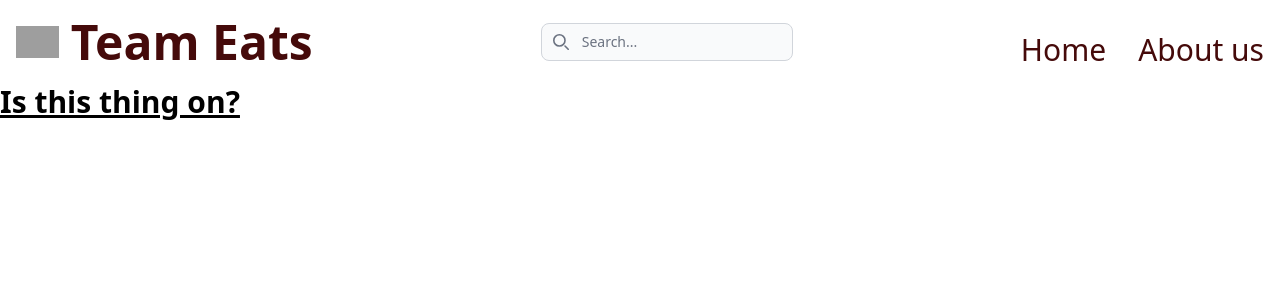
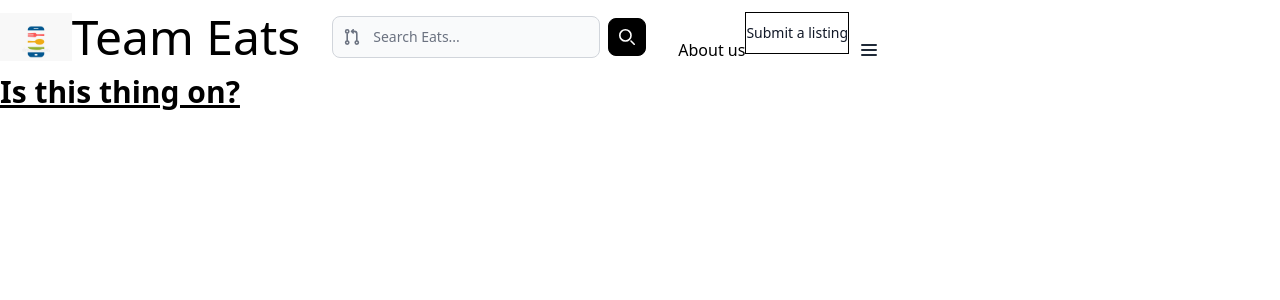
Before and after one commit to team-eats/team-eats, a Next.js app in the folder frontend/: page / in a window 1280 px wide. Shown: the top 300 px of the page. Built offline with nearby package versions, Linux system fonts and the light colour scheme; grey boxes are pictures that could not be loaded.

Commit message:
added icon images

```diff
--- a/frontend/src/app/components/Navigation.tsx
+++ b/frontend/src/app/components/Navigation.tsx
@@ -1,79 +1,141 @@
+import {Dropdown} from "flowbite-react";
+
+
 export function Navigation() {
     return (
 
         <>
 
 
-            <nav className="text-red-950 dark:text-yellow-300">
-                <div className="max-w-screen-xl flex flex-wrap items-center justify-between mx-auto p-4">
-                    <a href="/" className="flex items-center space-x-3 rtl:space-x-reverse">
-                        <img src="https://flowbite.com/docs/images/logo.svg" className="h-8" alt="Flowbite Logo"/>
-                        <span
-                            className="self-center text-5xl font-semibold dark:text-yellow-400">Team Eats</span>
-                    </a>
-                    <div className="">
-                        <button type="button" data-collapse-toggle="navbar-search" aria-controls="navbar-search"
-                                aria-expanded="false"
-                                className="md:hidden text-gray-500 dark:text-gray-400 hover:bg-gray-100 dark:hover:bg-gray-700 focus:outline-none focus:ring-4 focus:ring-gray-200 dark:focus:ring-gray-700 rounded-lg text-sm p-2.5 me-1">
-                            <svg className="w-5 h-5" aria-hidden="true" xmlns="http://www.w3.org/2000/svg" fill="none"
+            {/*<nav className="text-red-950 dark:text-yellow-300">*/}
+            {/*    <div className="max-w-screen-xl flex flex-wrap items-center justify-between mx-auto p-4">*/}
+            {/*        <a href="/" className="flex items-center space-x-3 rtl:space-x-reverse">*/}
+            {/*            <img src="https://flowbite.com/docs/images/logo.svg" className="h-8" alt="Flowbite Logo"/>*/}
+            {/*            <span*/}
+            {/*                className="self-center text-5xl font-semibold dark:text-yellow-400">Team Eats</span>*/}
+            {/*        </a>*/}
+            {/*        <div className="">*/}
+            {/*            <button type="button" data-collapse-toggle="navbar-search" aria-controls="navbar-search"*/}
+            {/*                    aria-expanded="false"*/}
+            {/*                    className="md:hidden text-gray-500 dark:text-gray-400 hover:bg-gray-100 dark:hover:bg-gray-700 focus:outline-none focus:ring-4 focus:ring-gray-200 dark:focus:ring-gray-700 rounded-lg text-sm p-2.5 me-1">*/}
+            {/*                <svg className="w-5 h-5" aria-hidden="true" xmlns="http://www.w3.org/2000/svg" fill="none"*/}
+            {/*                     viewBox="0 0 20 20">*/}
+            {/*                    <path stroke="currentColor" strokeLinecap="round" strokeLinejoin="round"*/}
+            {/*                          strokeWidth="2" d="m19 19-4-4m0-7A7 7 0 1 1 1 8a7 7 0 0 1 14 0Z"/>*/}
+            {/*                </svg>*/}
+            {/*                <span className="sr-only">Search</span>*/}
+            {/*            </button>*/}
+            {/*            <div className="relative hidden md:block">*/}
+            {/*                <div className="absolute inset-y-0 start-0 flex items-center ps-3 pointer-events-none">*/}
+            {/*                    <svg className="w-4 h-4 text-gray-500 dark:text-gray-400" aria-hidden="true"*/}
+            {/*                         xmlns="http://www.w3.org/2000/svg" fill="none" viewBox="0 0 20 20">*/}
+            {/*                        <path stroke="currentColor" strokeLinecap="round" strokeLinejoin="round"*/}
+            {/*                              strokeWidth="2" d="m19 19-4-4m0-7A7 7 0 1 1 1 8a7 7 0 0 1 14 0Z"/>*/}
+            {/*                    </svg>*/}
+            {/*                    <span className="sr-only">Search icon</span>*/}
+            {/*                </div>*/}
+            {/*                <input type="text" id="search-navbar"*/}
+            {/*                       className="block w-full p-2 ps-10 text-sm text-gray-900 border border-gray-300 rounded-lg bg-gray-50 focus:ring-blue-500 focus:border-blue-500 dark:bg-gray-700 dark:border-gray-600 dark:placeholder-gray-400 dark:text-white dark:focus:ring-blue-500 dark:focus:border-blue-500"*/}
+            {/*                       placeholder="Search..."/>*/}
+            {/*            </div>*/}
+            {/*            <button data-collapse-toggle="navbar-search" type="button"*/}
+            {/*                    className="inline-flex items-center p-2 w-10 h-10 justify-center text-sm text-gray-500 rounded-lg md:hidden hover:bg-gray-100 focus:outline-none focus:ring-2 focus:ring-gray-200 dark:text-gray-400 dark:hover:bg-gray-700 dark:focus:ring-gray-600"*/}
+            {/*                    aria-controls="navbar-search" aria-expanded="false">*/}
+            {/*                <span className="sr-only">Open main menu</span>*/}
+            {/*                <svg className="w-5 h-5" aria-hidden="true" xmlns="http://www.w3.org/2000/svg" fill="none"*/}
+            {/*                     viewBox="0 0 17 14">*/}
+            {/*                    <path stroke="currentColor" strokeLinecap="round" strokeLinejoin="round"*/}
+            {/*                          strokeWidth="2" d="M1 1h15M1 7h15M1 13h15"/>*/}
+            {/*                </svg>*/}
+            {/*            </button>*/}
+            {/*        </div>*/}
+            {/*        <div className="items-center justify-between hidden w-full md:flex md:w-auto md:order-1"*/}
+            {/*             id="navbar-search">*/}
+            {/*            <div className="relative mt-3 md:hidden">*/}
+            {/*                <div className="absolute inset-y-0 start-0 flex items-center ps-3 pointer-events-none">*/}
+            {/*                    <svg className="w-4 h-4 text-gray-500 dark:text-gray-400" aria-hidden="true"*/}
+            {/*                         xmlns="http://www.w3.org/2000/svg" fill="none" viewBox="0 0 20 20">*/}
+            {/*                        <path stroke="currentColor" strokeLinecap="round" strokeLinejoin="round"*/}
+            {/*                              strokeWidth="2" d="m19 19-4-4m0-7A7 7 0 1 1 1 8a7 7 0 0 1 14 0Z"/>*/}
+            {/*                    </svg>*/}
+            {/*                </div>*/}
+            {/*                <input type="text" id="search-navbar"*/}
+            {/*                       className="block w-full p-2 ps-10 text-sm text-gray-900 border border-gray-300 rounded-lg bg-gray-50 focus:ring-blue-500 focus:border-blue-500 dark:bg-gray-700 dark:border-gray-600 dark:placeholder-gray-400 dark:text-white dark:focus:ring-blue-500 dark:focus:border-blue-500"*/}
+            {/*                       placeholder="Search..."/>*/}
+            {/*            </div>*/}
+            {/*            <ul className="flex flex-row p-4 md:p-0 mt-4 font-medium rounded-lg items-center md:space-x-8 rtl:space-x-reverse md:flex-row text-3xl lg:dark:bg-orange-600  md:dark:bg-orange-600 dark:bg-orange-600 ">*/}
+            {/*                <li>*/}
+            {/*                    <a href="#"*/}
+            {/*                       className="block px-3 rounded md:bg-transparent md:text-red-950 md:p-0 md:dark:text-yellow-300"*/}
+            {/*                       aria-current="page">Home</a>*/}
+            {/*                </li>*/}
+            {/*                <li>*/}
+            {/*                    <a href="#"*/}
+            {/*                       className="block px-3 text-red-950 rounded hover:bg-orange-500 md:hover:bg-transparent md:hover:text-red-950 md:p-0 md:dark:hover:text-yellow-500 dark:text-yellow-300 dark:hover:bg-orange-800 dark:hover:text-yellow-300 md:dark:hover:bg-transparent dark:border-gray-700">About*/}
+            {/*                        us</a>*/}
+            {/*                </li>*/}
+            {/*            </ul>*/}
+            {/*        </div>*/}
+            {/*    </div>*/}
+            {/*</nav>*/}
+
+
+            <nav>
+                <div className="flex items-center">
+                    <a href="/"></a>
+                    <img src="/placeholder-logo.png" className="h-12 hover:border-red-800" alt="placeholder logo"/>
+                    <span className="text-5xl text-black hover:text-red-950 hover:rounded-xl hover:border-red-800">Team Eats</span>
+
+
+                    <form className="flex items-center max-w-sm px-8 py-4">
+                        <label htmlFor="simple-search" className="sr-only">Search</label>
+                        <div className="relative">
+                            <div className="absolute inset-y-0 start-0 flex items-center ps-3 pointer-events-none">
+                                <svg className="w-4 h-4 text-gray-500 dark:text-gray-400" aria-hidden="true"
+                                     xmlns="http://www.w3.org/2000/svg" fill="none" viewBox="0 0 18 20">
+                                    <path stroke="currentColor" stroke-linecap="round" stroke-linejoin="round"
+                                          stroke-width="2"
+                                          d="M3 5v10M3 5a2 2 0 1 0 0-4 2 2 0 0 0 0 4Zm0 10a2 2 0 1 0 0 4 2 2 0 0 0 0-4Zm12 0a2 2 0 1 0 0 4 2 2 0 0 0 0-4Zm0 0V6a3 3 0 0 0-3-3H9m1.5-2-2 2 2 2"/>
+                                </svg>
+                            </div>
+                            <input type="text" id="simple-search"
+                                   className="bg-gray-50 border border-gray-300 text-gray-900 text-sm rounded-lg hover:border-red-800 focus:ring-red-800 focus:border-red-800 block w-full ps-10 p-2.5  dark:bg-gray-700 dark:border-gray-600 dark:placeholder-gray-400 dark:text-white dark:focus:ring-red-500 dark:focus:border-red-500 px-6"
+                                   placeholder="Search Eats..." required/>
+                        </div>
+                        <button type="submit"
+                                className="p-2.5 ms-2 text-sm font-medium text-white bg-black rounded-lg border border-black hover:bg-orange-800 focus:ring-4 focus:outline-none focus:ring-white dark:bg-red-600 dark:hover:bg-red-800 dark:focus:ring-red-500">
+                            <svg className="w-4 h-4" aria-hidden="true" xmlns="http://www.w3.org/2000/svg" fill="none"
                                  viewBox="0 0 20 20">
-                                <path stroke="currentColor" strokeLinecap="round" strokeLinejoin="round"
-                                      strokeWidth="2" d="m19 19-4-4m0-7A7 7 0 1 1 1 8a7 7 0 0 1 14 0Z"/>
+                                <path stroke="currentColor" stroke-linecap="round" stroke-linejoin="round"
+                                      stroke-width="2"
+                                      d="m19 19-4-4m0-7A7 7 0 1 1 1 8a7 7 0 0 1 14 0Z"/>
                             </svg>
                             <span className="sr-only">Search</span>
                         </button>
-                        <div className="relative hidden md:block">
-                            <div className="absolute inset-y-0 start-0 flex items-center ps-3 pointer-events-none">
-                                <svg className="w-4 h-4 text-gray-500 dark:text-gray-400" aria-hidden="true"
-                                     xmlns="http://www.w3.org/2000/svg" fill="none" viewBox="0 0 20 20">
-                                    <path stroke="currentColor" strokeLinecap="round" strokeLinejoin="round"
-                                          strokeWidth="2" d="m19 19-4-4m0-7A7 7 0 1 1 1 8a7 7 0 0 1 14 0Z"/>
-                                </svg>
-                                <span className="sr-only">Search icon</span>
-                            </div>
-                            <input type="text" id="search-navbar"
-                                   className="block w-full p-2 ps-10 text-sm text-gray-900 border border-gray-300 rounded-lg bg-gray-50 focus:ring-blue-500 focus:border-blue-500 dark:bg-gray-700 dark:border-gray-600 dark:placeholder-gray-400 dark:text-white dark:focus:ring-blue-500 dark:focus:border-blue-500"
-                                   placeholder="Search..."/>
-                        </div>
-                        <button data-collapse-toggle="navbar-search" type="button"
-                                className="inline-flex items-center p-2 w-10 h-10 justify-center text-sm text-gray-500 rounded-lg md:hidden hover:bg-gray-100 focus:outline-none focus:ring-2 focus:ring-gray-200 dark:text-gray-400 dark:hover:bg-gray-700 dark:focus:ring-gray-600"
-                                aria-controls="navbar-search" aria-expanded="false">
-                            <span className="sr-only">Open main menu</span>
-                            <svg className="w-5 h-5" aria-hidden="true" xmlns="http://www.w3.org/2000/svg" fill="none"
-                                 viewBox="0 0 17 14">
-                                <path stroke="currentColor" strokeLinecap="round" strokeLinejoin="round"
-                                      strokeWidth="2" d="M1 1h15M1 7h15M1 13h15"/>
-                            </svg>
-                        </button>
-                    </div>
-                    <div className="items-center justify-between hidden w-full md:flex md:w-auto md:order-1"
-                         id="navbar-search">
-                        <div className="relative mt-3 md:hidden">
-                            <div className="absolute inset-y-0 start-0 flex items-center ps-3 pointer-events-none">
-                                <svg className="w-4 h-4 text-gray-500 dark:text-gray-400" aria-hidden="true"
-                                     xmlns="http://www.w3.org/2000/svg" fill="none" viewBox="0 0 20 20">
-                                    <path stroke="currentColor" strokeLinecap="round" strokeLinejoin="round"
-                                          strokeWidth="2" d="m19 19-4-4m0-7A7 7 0 1 1 1 8a7 7 0 0 1 14 0Z"/>
-                                </svg>
-                            </div>
-                            <input type="text" id="search-navbar"
-                                   className="block w-full p-2 ps-10 text-sm text-gray-900 border border-gray-300 rounded-lg bg-gray-50 focus:ring-blue-500 focus:border-blue-500 dark:bg-gray-700 dark:border-gray-600 dark:placeholder-gray-400 dark:text-white dark:focus:ring-blue-500 dark:focus:border-blue-500"
-                                   placeholder="Search..."/>
-                        </div>
-                        <ul className="flex flex-row p-4 md:p-0 mt-4 font-medium rounded-lg items-center md:space-x-8 rtl:space-x-reverse md:flex-row text-3xl lg:dark:bg-orange-600  md:dark:bg-orange-600 dark:bg-orange-600 ">
+                    </form>
+
+                    <ul className="flex items-end">
                         <li>
-                                <a href="#"
-                                   className="block px-3 rounded md:bg-transparent md:text-red-950 md:p-0 md:dark:text-yellow-300"
-                                   aria-current="page">Home</a>
+                            <a href="/" className="hover:text-red-950">About us</a>
                         </li>
                         <li>
-                                <a href="#"
-                                   className="block px-3 text-red-950 rounded hover:bg-orange-500 md:hover:bg-transparent md:hover:text-red-950 md:p-0 md:dark:hover:text-yellow-500 dark:text-yellow-300 dark:hover:bg-orange-800 dark:hover:text-yellow-300 md:dark:hover:bg-transparent dark:border-gray-700">About
-                                    us</a>
+                            <button type="button"
+                                    className="py-2.5 me-2 mb-2 text-sm font-medium text-gray-900 focus:outline-none bg-white border border-black hover:bg-orange-800 hover:text-red-950 focus:z-10 focus:ring-4 focus:ring-gray-100 dark:focus:ring-gray-700 dark:bg-gray-800 dark:text-gray-400 dark:border-gray-600 dark:hover:text-white dark:hover:bg-gray-700">Submit
+                                a listing
+                            </button>
+                        </li>
+                        <li>
+                            <svg className="w-6 h-6 text-gray-800 dark:text-white" aria-hidden="true" xmlns="http://www.w3.org/2000/svg" width="24" height="24" fill="none" viewBox="0 0 24 24">
+                            <path stroke="currentColor" strokeLinecap="round" strokeWidth="2" d="M5 7h14M5 12h14M5 17h14" />
+                            </svg>
+
                          </li>
             </ul>
+
+
         </div>
-                </div>
+
+
 </nav>
 
 
```
Also changed, not shown: frontend/public/placeholder-logo.png (added). Lines whose indentation alone changed are shown as unchanged.
